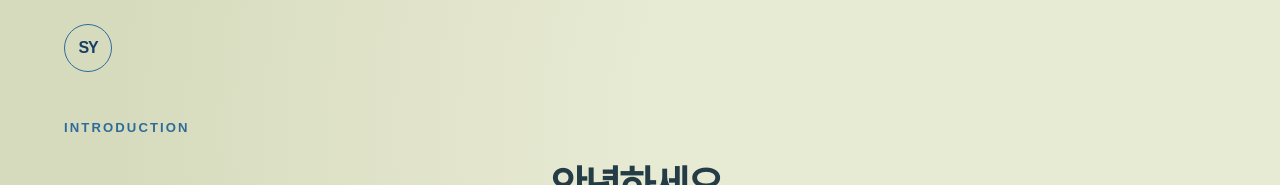
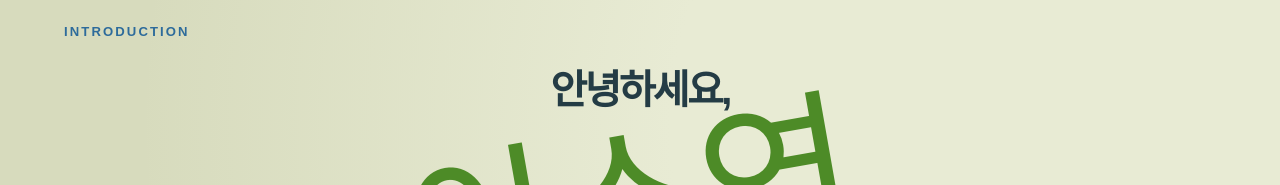
Before and after one commit to syelee00/introduction, a Next.js app: page / in a window 1280 px wide. Shown: the top 185 px of the page. Built offline with nearby package versions, Linux system fonts and the light colour scheme; no server answers; the database is empty; a web font is replaced by a local one.

Commit message:
Replace SY mark with introduction label

```diff
--- a/app/globals.css
+++ b/app/globals.css
@@ -11,9 +11,7 @@ button, input, textarea { font: inherit; }
 
 .hero { min-height: 100vh; overflow: hidden; padding: 1.5rem clamp(1.25rem, 5vw, 5.5rem) 4.5rem; background: radial-gradient(circle at 80% 6%, #e8ebd4 0 16%, transparent 40%), var(--bg); }
 .topbar { display: flex; align-items: center; justify-content: space-between; }
-.mark { display: grid; width: 3rem; height: 3rem; place-items: center; border: 1px solid var(--blue); border-radius: 50%; color: var(--blue-deep); font-weight: 800; text-decoration: none; letter-spacing: -.08em; }
 .eyebrow { margin: 0; color: var(--blue); font-size: .82rem; font-weight: 800; letter-spacing: .16em; }
-.page-label { margin-top: 3rem; }
 .intro-title { max-width: 980px; margin: 1.8rem auto 0; color: var(--ink); font-family: "Freesentation", sans-serif; font-size: clamp(1.25rem, 3.3vw, 2.5rem); font-weight: 800; line-height: 1.12; letter-spacing: -.065em; text-align: center; }
 .intro-title > span { display: block; }
 .intro-title > span:last-child { font-size: 1em; white-space: nowrap; }
@@ -86,7 +84,6 @@ footer { padding: 1.4rem; background: #c5e3b9; color: var(--blue-deep); font-siz
 
 @media (max-width: 760px) {
   .hero { padding-bottom: 3rem; }
-  .page-label { margin-top: 2rem; }
   .hero h1 { font-size: clamp(4rem, 20vw, 6rem); }
   .portrait-wrap { width: min(300px, 82vw); margin-top: 1.8rem; }
   .interest-grid { gap: 2.4rem; margin-top: 4.5rem; }
--- a/app/page.tsx
+++ b/app/page.tsx
@@ -34,7 +34,7 @@ export default function Home() {
   useEffect(() => { const load = async () => { if (!supabase) { setLoadError("Supabase 연결 정보를 추가하면 방명록을 불러올 수 있어요."); setIsLoading(false); return; } const { data, error } = await supabase.from("guestbook_entries").select("id,name,message,created_at").order("created_at", { ascending: false }); if (error) setLoadError("방명록을 불러오지 못했어요. 잠시 후 다시 시도해주세요."); else setEntries(data); setIsLoading(false); }; load(); }, [supabase]);
   const submit = async (event: React.FormEvent) => { event.preventDefault(); if (!name.trim() || !message.trim()) return setStatus("이름과 메시지를 모두 적어주세요."); if (!supabase) return setStatus("Supabase 연결 정보를 추가하면 방명록을 받을 수 있어요."); setStatus("남기는 중..."); const { data, error } = await supabase.from("guestbook_entries").insert({ name: name.trim(), message: message.trim() }).select("id,name,message,created_at").single(); if (error) return setStatus("메시지를 남기지 못했어요. 잠시 후 다시 시도해주세요."); setEntries((current) => [data, ...current]); setName(""); setMessage(""); setStatus("메시지가 도착했어요. 고마워요!"); };
   return <main>
-    <section className="hero" id="about"><header className="topbar"><a href="#about" className="mark">SY</a></header><p className="eyebrow page-label">INTRODUCTION</p><h1 className="intro-title"><span>안녕하세요,</span><span>저는 <i>이소연</i>입니다</span></h1><div className="portrait-wrap"><div className="portrait"><img src="/soyeon-illustrated-v2.png" alt="손을 들고 미소 짓는 이소연 일러스트" /></div><span className="tape tape-a" /><span className="tape tape-b" /></div><div className="paper-note intro-note">새로운 걸 배우고,<br />해보는 걸 좋아하는 사람</div><div className="interest-grid">{groups.map((group, index) => <section className={`interest-group group-${index + 1}`} key={group.subtitle}><div className="group-heading">{group.hint && <p className="card-hint">{group.hint}</p>}<h2>{group.title.split("\n").map((line) => <span key={line}>{line}</span>)}</h2><p>{group.subtitle}</p></div><div className="card-row">{group.cards.map((card) => <InterestCard key={card.label} card={card} />)}</div></section>)}</div><p className="scroll-note">SCROLL TO READ MY NOTES ↓</p></section>
+    <section className="hero" id="about"><header className="topbar"><p className="eyebrow top-introduction">INTRODUCTION</p></header><h1 className="intro-title"><span>안녕하세요,</span><span>저는 <i>이소연</i>입니다</span></h1><div className="portrait-wrap"><div className="portrait"><img src="/soyeon-illustrated-v2.png" alt="손을 들고 미소 짓는 이소연 일러스트" /></div><span className="tape tape-a" /><span className="tape tape-b" /></div><div className="paper-note intro-note">새로운 걸 배우고,<br />해보는 걸 좋아하는 사람</div><div className="interest-grid">{groups.map((group, index) => <section className={`interest-group group-${index + 1}`} key={group.subtitle}><div className="group-heading">{group.hint && <p className="card-hint">{group.hint}</p>}<h2>{group.title.split("\n").map((line) => <span key={line}>{line}</span>)}</h2><p>{group.subtitle}</p></div><div className="card-row">{group.cards.map((card) => <InterestCard key={card.label} card={card} />)}</div></section>)}</div><p className="scroll-note">SCROLL TO READ MY NOTES ↓</p></section>
     <section className="dream-section" id="dream"><p className="eyebrow dream-label">DWNC에서 만들고 싶은 것</p><h2>운동이 조금 더<br /><em>기다려지는</em> 앱</h2><div className="idea-cloud"><span>날씨 기반 코스</span><span>신호 최소화 경로</span><span>이동형 알람</span><span>러닝 대결</span></div><p className="dream-copy">혼자여도 계속 달릴 수 있도록 하는 앱을 만들고 싶어요.{"\n\n"}함께 새로운 아이디어를 공유하고, 함께 개발하고 싶어요!</p></section>
     <section className="contact-section"><div><p className="eyebrow">LET&apos;S SAY HELLO</p><h2>같이 재밌는 걸<br />만들어봐요.</h2></div><div className="contact-links"><a href="mailto:syelee00@snu.ac.kr">EMAIL · syelee00@snu.ac.kr ↗</a><a href="https://www.instagram.com/soyyyeun/" target="_blank" rel="noreferrer">INSTAGRAM · soyyyeun ↗</a></div></section>
     <section className="guestbook" id="guestbook"><div className="guestbook-title"><p className="eyebrow">LEAVE A LITTLE NOTE</p><h2>방명록</h2><p>가볍게 인사 남겨주세요. 오래 기억할게요.</p></div><form onSubmit={submit}><label>이름<input value={name} onChange={(e) => setName(e.target.value)} placeholder="이름을 적어주세요" maxLength={30} /></label><label>메시지<textarea value={message} onChange={(e) => setMessage(e.target.value)} placeholder="소연님에게 한마디" maxLength={300} rows={4} /></label><button type="submit">메시지 남기기 <span>↗</span></button>{status && <p className="form-status" aria-live="polite">{status}</p>}</form><div className="entry-list">{isLoading ? <p className="empty-note">방명록을 불러오는 중…</p> : loadError ? <p className="empty-note" role="alert">{loadError}</p> : entries.length ? entries.map((entry) => <article key={entry.id}><b>{entry.name}</b><p>{entry.message}</p><time>{new Intl.DateTimeFormat("ko-KR", { month: "long", day: "numeric" }).format(new Date(entry.created_at))}</time></article>) : <p className="empty-note">첫 번째 인사를 남겨주세요 ✷</p>}</div></section><footer>MADE WITH CURIOSITY · SOYEON LEE</footer>
```
